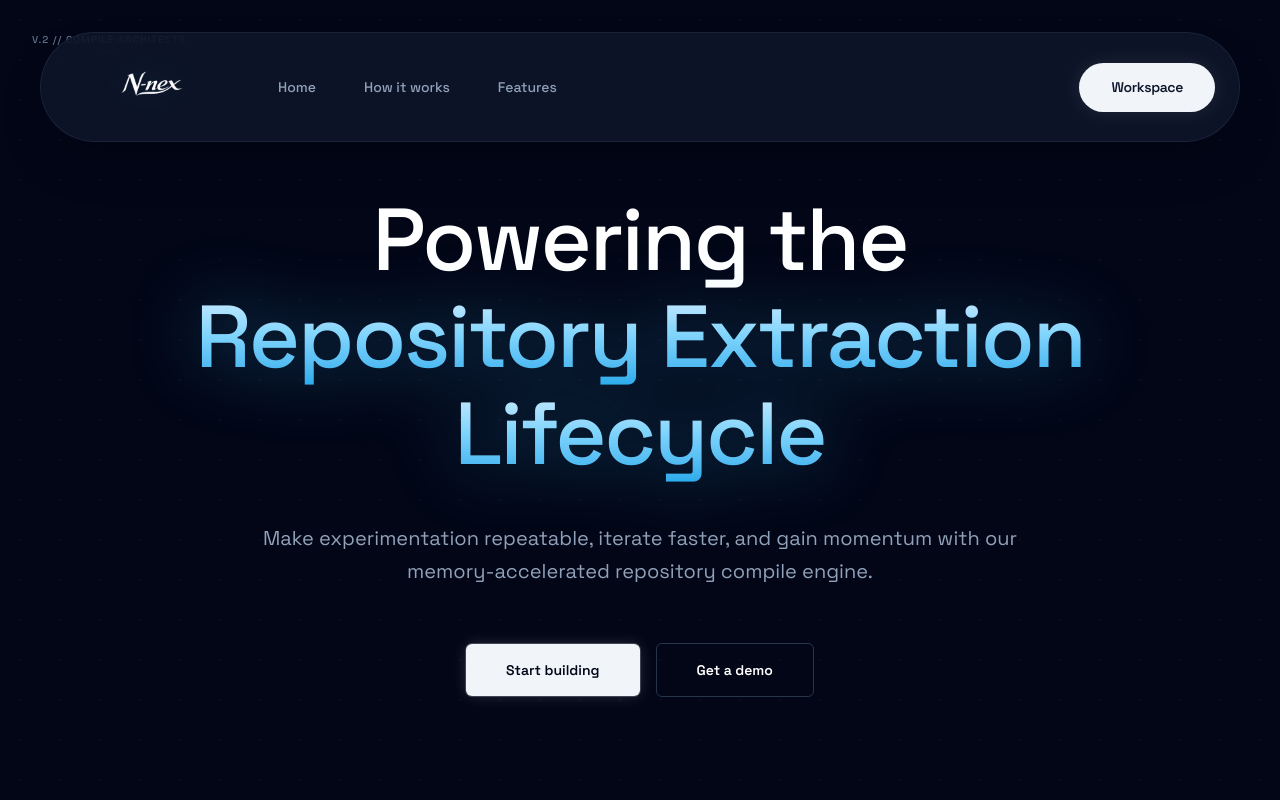
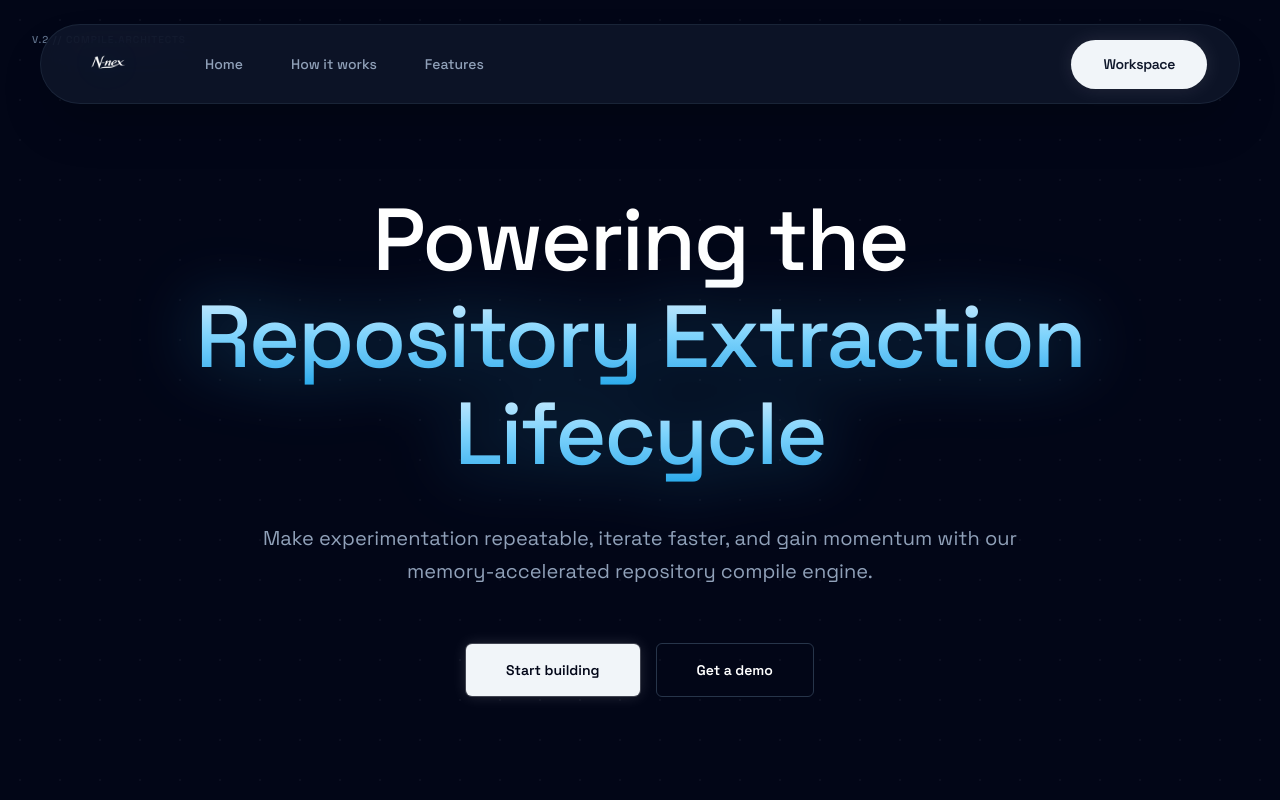
Before and after one commit to NavishKumar1/N-nex, a React (Vite) app: page / in a window 1280 px wide. Shown: the top 800 px of the page. Built offline with nearby package versions, Linux system fonts and the light colour scheme.

Commit message:
refactor(ui): simplify navigation component
Remove complex motion animations from the floating navbar to improve performance and stability across device sizes.

```diff
--- a/src/pages/LandingPage.tsx
+++ b/src/pages/LandingPage.tsx
@@ -126,34 +126,14 @@ export default function LandingPage({ onEnter }: { onEnter: () => void }) {
       <div className="fixed inset-0 pointer-events-none opacity-[0.04] z-0" style={{ backgroundImage: 'radial-gradient(#fff 1px, transparent 1.5px)', backgroundSize: '40px 40px' }} />
 
       {/* Floating Pill Navbar */}
-      <motion.div
-        className="fixed z-50 flex justify-center left-0 right-0 px-4 md:px-0 pointer-events-none"
-        initial={false}
-        animate={{
-          top: scrolled ? "1rem" : "2rem",
-        }}
-        transition={{ duration: 0.3, ease: "easeInOut" }}
-      >
-        <motion.nav
-          className="flex items-center justify-between bg-slate-900/80 backdrop-blur-xl rounded-full shadow-2xl pointer-events-auto border border-slate-800/80"
-          initial={false}
-          animate={{
-            width: scrolled ? (isMobile ? "95%" : "90%") : (isMobile ? "100%" : "95%"),
-            maxWidth: "1200px",
-            height: scrolled ? (isMobile ? 64 : 80) : (isMobile ? 80 : 110),
-            paddingLeft: scrolled ? (isMobile ? "1.25rem" : "1.5rem") : (isMobile ? "1.5rem" : "3rem"),
-            paddingRight: scrolled ? (isMobile ? "1rem" : "1rem") : (isMobile ? "1.25rem" : "1.5rem")
-          }}
-          transition={{ duration: 0.3, ease: "easeInOut" }}
-        >
-          <div className="flex items-center h-full gap-4 md:gap-10">
-            <motion.img
+      <div className="fixed z-50 flex justify-center left-0 right-0 px-4 md:px-6 top-4 sm:top-6 pointer-events-none">
+        <nav className="flex items-center justify-between bg-slate-900/80 backdrop-blur-xl rounded-full shadow-2xl pointer-events-auto border border-slate-800/80 w-full max-w-[1200px] h-16 sm:h-20 px-4 sm:px-8">
+          <div className="flex items-center h-full gap-2 sm:gap-6 md:gap-10">
+            <img
               src="/N-nex.png"
               alt="Logo"
-              className="object-contain drop-shadow-[0_0_15px_rgba(56,189,248,0.15)] cursor-pointer"
-              initial={false}
-              animate={{ height: scrolled ? (isMobile ? 36 : 56) : (isMobile ? 48 : 86) }}
-              transition={{ duration: 0.3, ease: "easeInOut" }}
+              className="object-contain drop-shadow-[0_0_15px_rgba(56,189,248,0.15)] cursor-pointer h-8 sm:h-12 shrink-0"
+              onClick={() => window.scrollTo({ top: 0, behavior: 'smooth' })}
             />
             <div className="hidden sm:flex items-center gap-1 md:gap-2">
               <button
@@ -166,7 +146,7 @@ export default function LandingPage({ onEnter }: { onEnter: () => void }) {
                 onClick={() => {
                   document.getElementById('how-it-works')?.scrollIntoView({ behavior: 'smooth' });
                 }}
-                className="text-slate-400 hover:text-white px-3 md:px-5 py-2 rounded-full font-sans font-medium text-[12px] md:text-[14px] transition-colors"
+                className="text-slate-400 hover:text-white px-3 md:px-5 py-2 rounded-full font-sans font-medium text-[12px] md:text-[14px] transition-colors whitespace-nowrap"
               >
                 How it works
               </button>
@@ -185,12 +165,12 @@ export default function LandingPage({ onEnter }: { onEnter: () => void }) {
             onClick={onEnter}
             className="group px-5 sm:px-8 py-2.5 sm:py-3.5 rounded-full bg-slate-100 text-slate-900 hover:bg-white transition-all duration-300 flex items-center justify-center gap-2 shadow-[0_0_20px_rgba(255,255,255,0.1)] shrink-0"
           >
-            <span className="text-[12px] sm:text-[14px] font-semibold font-sans tracking-tight">
+            <span className="text-[12px] sm:text-[14px] font-semibold font-sans tracking-tight whitespace-nowrap">
               Workspace
             </span>
           </button>
-        </motion.nav>
-      </motion.div>
+        </nav>
+      </div>
 
       {/* Hero Content Re-mapped to Demo Image Style */}
       <div className="flex-1 flex flex-col items-center justify-center pt-32 sm:pt-48 pb-20 z-10 px-6 max-w-7xl mx-auto w-full">
```
